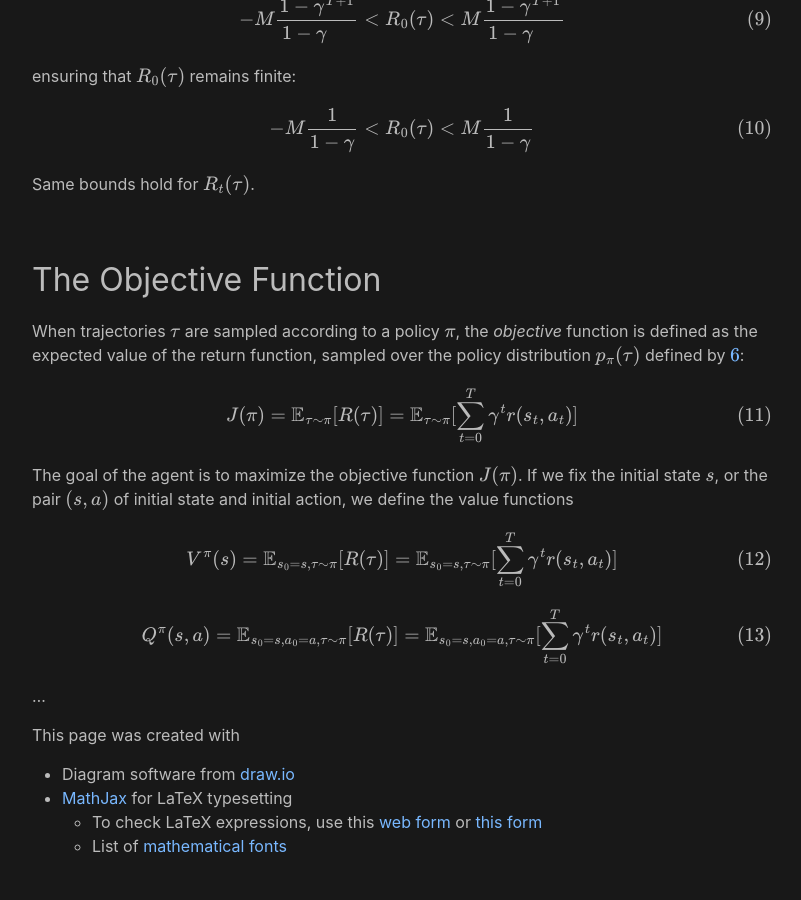
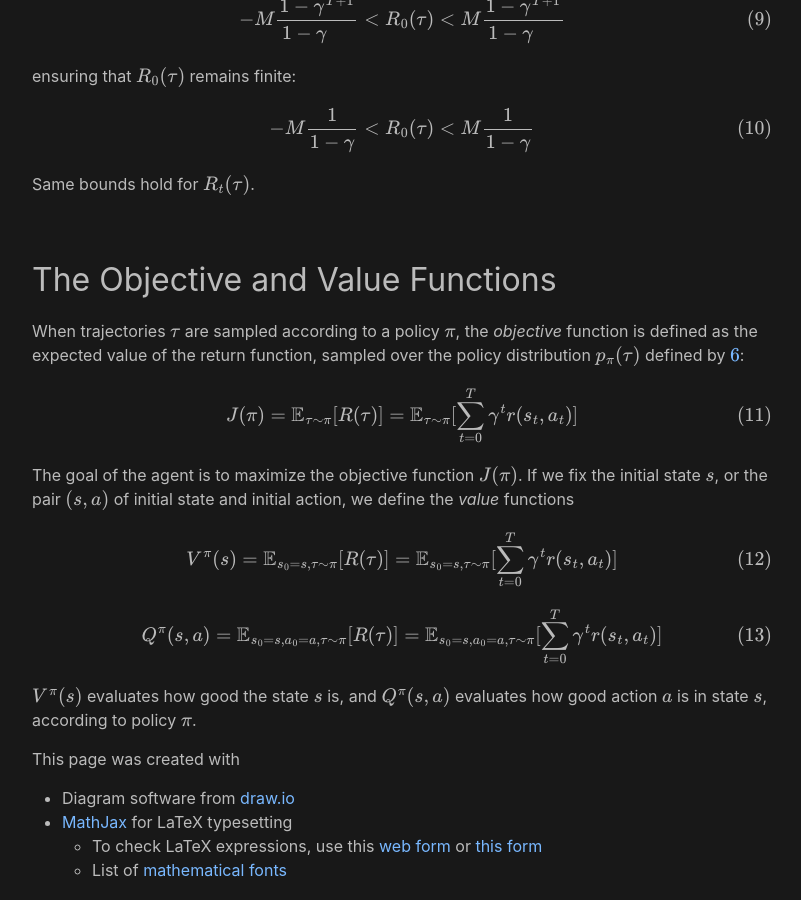
Before and after one commit to analytiq-hub/sigagent.github.io, a Jekyll site: the page built from machine_learning/_posts/2021-01-22-reinforce.md, in a window 1280 px wide and 900 px high, scrolled down 4017 px. Shown: the whole window, without its empty margins (238-1039 px from the left). Built offline with Jekyll 4.4.1, drawn with Linux system fonts in a browser that asks for light colours; formulas are drawn with MathJax 3; a script that is not in the unit is left out.

Commit message:
*** empty log message ***

```diff
--- a/machine_learning/_posts/2021-01-22-reinforce.md
+++ b/machine_learning/_posts/2021-01-22-reinforce.md
@@ -146,7 +146,7 @@ $$
 
 Same bounds hold for $$R_t(\tau)$$.
 
-## The Objective Function
+## The Objective and Value Functions
 
 When trajectories $$\tau$$ are sampled according to a policy $$\pi$$, the *objective* function is defined as the expected value of the return function, sampled over the policy distribution $$p_\pi(\tau)$$ defined by $$\ref{eq:taudist}$$:
 
@@ -156,7 +156,7 @@ J(\pi) = \mathbb{E}_{\tau \sim \pi}[R(\tau)] = \mathbb{E}_{\tau \sim \pi}[\sum_{
 \end{equation}
 $$
 
-The goal of the agent is to maximize the objective function $$J(\pi)$$. If we fix the initial state $$s$$, or the pair $$(s, a)$$ of initial state and initial action, we define the value functions
+The goal of the agent is to maximize the objective function $$J(\pi)$$. If we fix the initial state $$s$$, or the pair $$(s, a)$$ of initial state and initial action, we define the *value* functions
 
 $$
 \begin{equation} \label{eq:value_state}
@@ -170,7 +170,7 @@ Q^\pi(s, a) = \mathbb{E}_{s_0=s, a_0=a, \tau \sim \pi}[R(\tau)] = \mathbb{E}_{s_
 \end{equation}
 $$
 
-...
+$$V^\pi(s)$$ evaluates how good the state $$s$$ is, and $$Q^\pi(s, a)$$ evaluates how good action $$a$$ is in state $$s$$, according to policy $$\pi$$.
 
 
 This page was created with
```
